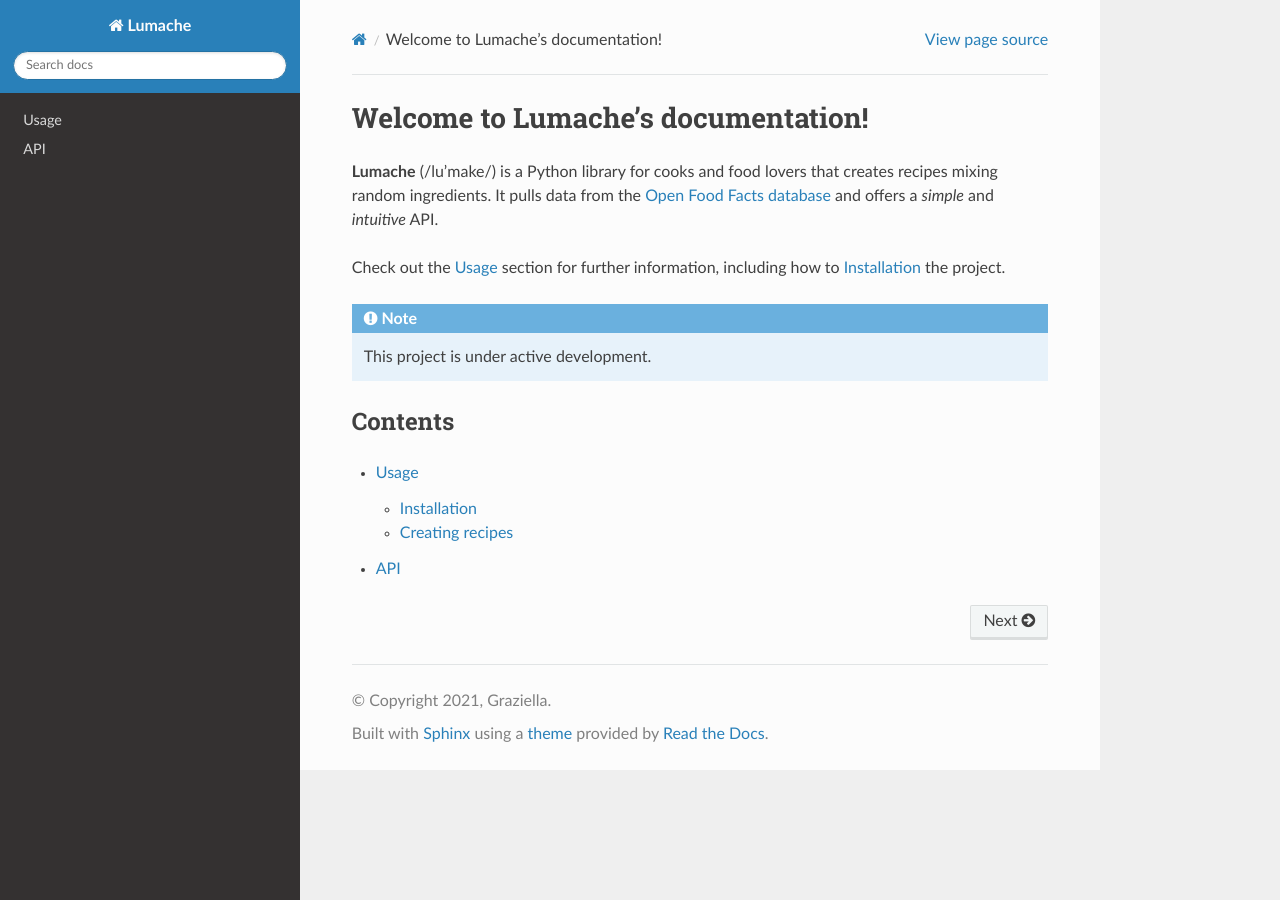
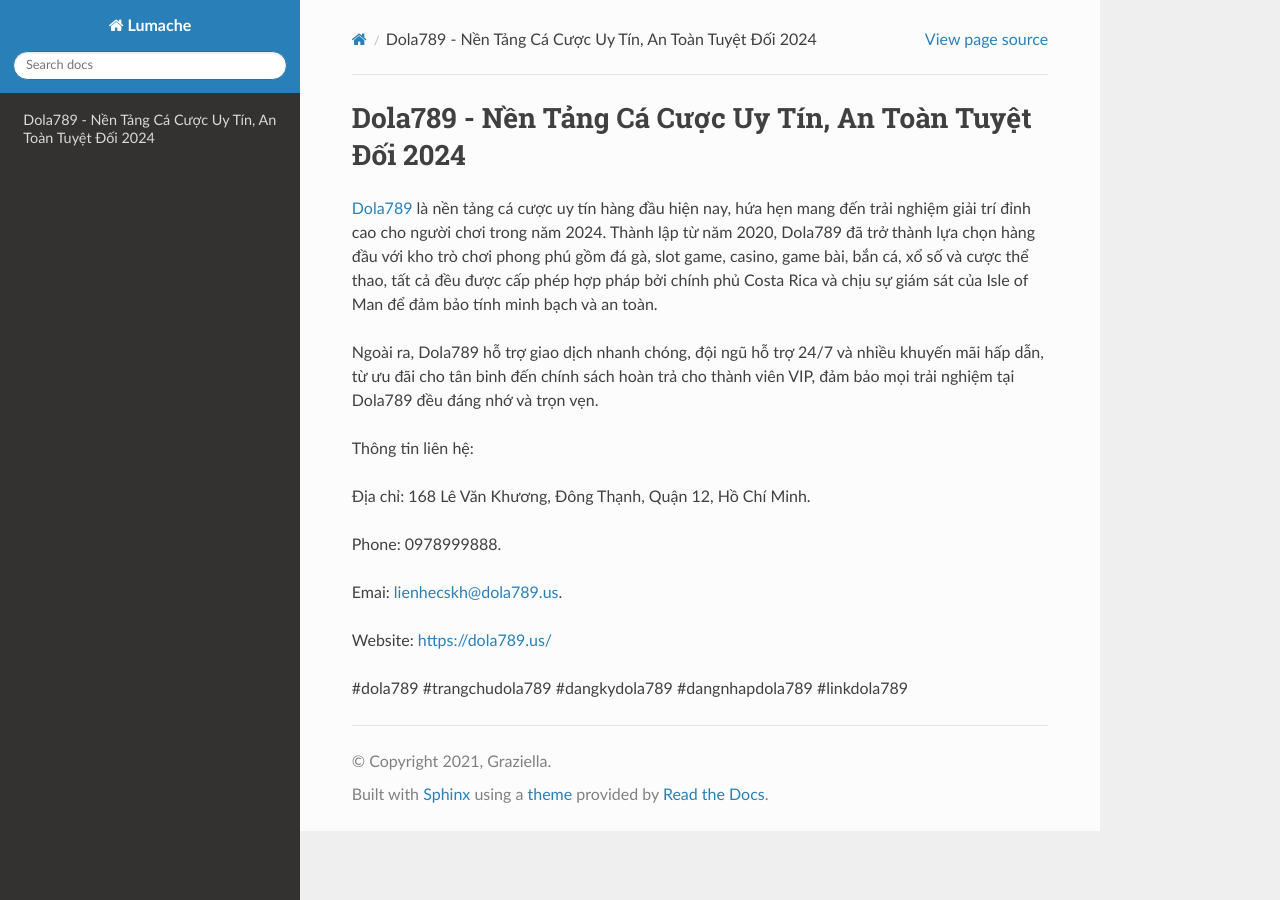
Before and after one commit to JonsCalicut123/dola789us, a Sphinx documentation site: the page built from docs/source/index.rst, in a window 1280 px wide. Built offline with Sphinx 7.4.7 and the Read the Docs theme 3.1.0, drawn with Linux system fonts in a browser that asks for light colours.

Commit message:
Update index.rst

```diff
--- a/docs/source/index.rst
+++ b/docs/source/index.rst
@@ -1,22 +1,18 @@
-Welcome to Lumache's documentation!
+Dola789 - Nền Tảng Cá Cược Uy Tín, An Toàn Tuyệt Đối 2024
 ===================================
 
-**Lumache** (/lu'make/) is a Python library for cooks and food lovers
-that creates recipes mixing random ingredients.
-It pulls data from the `Open Food Facts database <https://world.openfoodfacts.org/>`_
-and offers a *simple* and *intuitive* API.
+`Dola789 <https://dola789.us/>`_ là nền tảng cá cược uy tín hàng đầu hiện nay, hứa hẹn mang đến trải nghiệm giải trí đỉnh cao cho người chơi trong năm 2024. Thành lập từ năm 2020, Dola789 đã trở thành lựa chọn hàng đầu với kho trò chơi phong phú gồm đá gà, slot game, casino, game bài, bắn cá, xổ số và cược thể thao, tất cả đều được cấp phép hợp pháp bởi chính phủ Costa Rica và chịu sự giám sát của Isle of Man để đảm bảo tính minh bạch và an toàn.
 
-Check out the :doc:`usage` section for further information, including
-how to :ref:`installation` the project.
+Ngoài ra, Dola789 hỗ trợ giao dịch nhanh chóng, đội ngũ hỗ trợ 24/7 và nhiều khuyến mãi hấp dẫn, từ ưu đãi cho tân binh đến chính sách hoàn trả cho thành viên VIP, đảm bảo mọi trải nghiệm tại Dola789 đều đáng nhớ và trọn vẹn.
 
-.. note::
+Thông tin liên hệ:
 
-   This project is under active development.
+Địa chỉ: 168 Lê Văn Khương, Đông Thạnh, Quận 12, Hồ Chí Minh.
 
-Contents
---------
+Phone: 0978999888.
 
-.. toctree::
+Emai: lienhecskh@dola789.us.
 
-   usage
-   api
+Website: https://dola789.us/
+
+#dola789 #trangchudola789 #dangkydola789 #dangnhapdola789 #linkdola789
```
